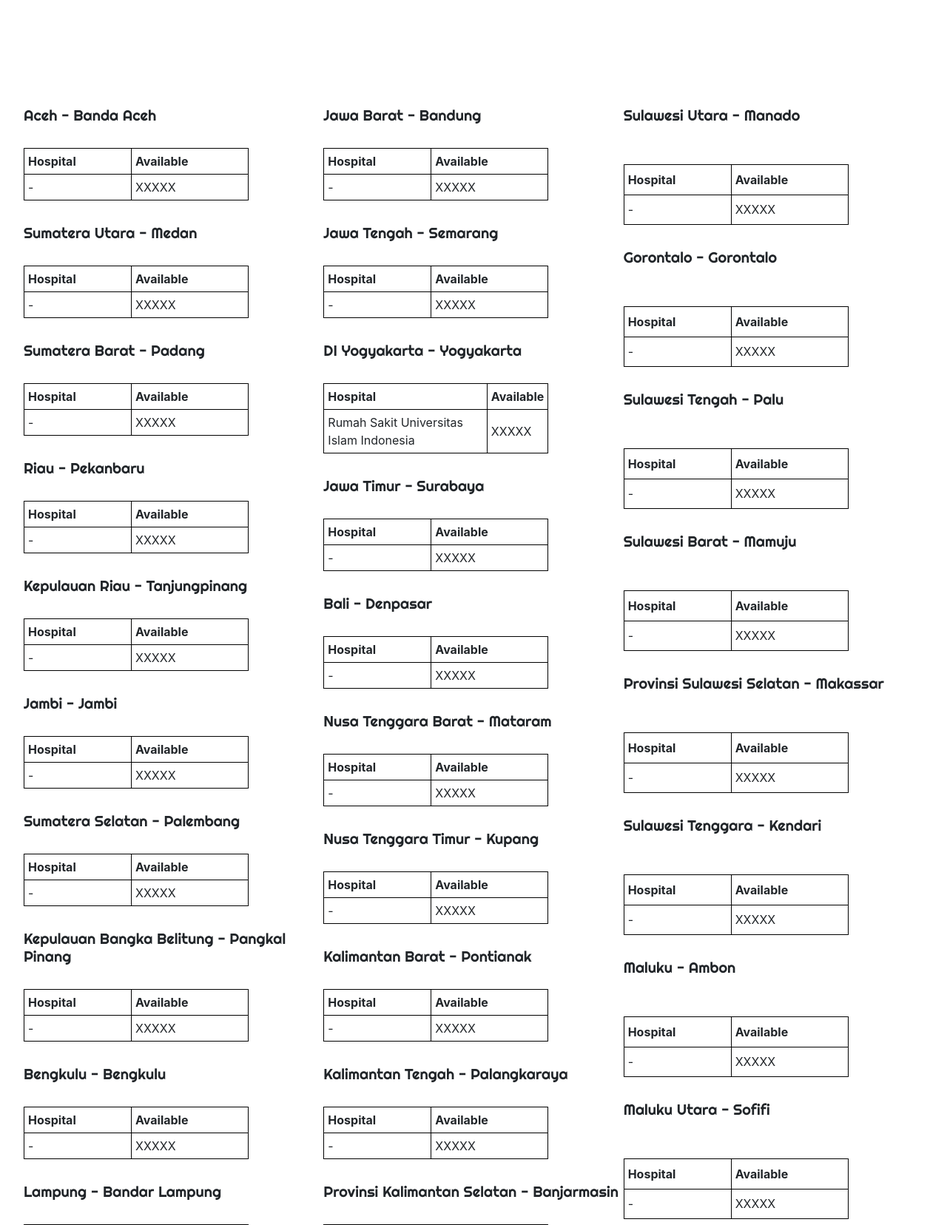
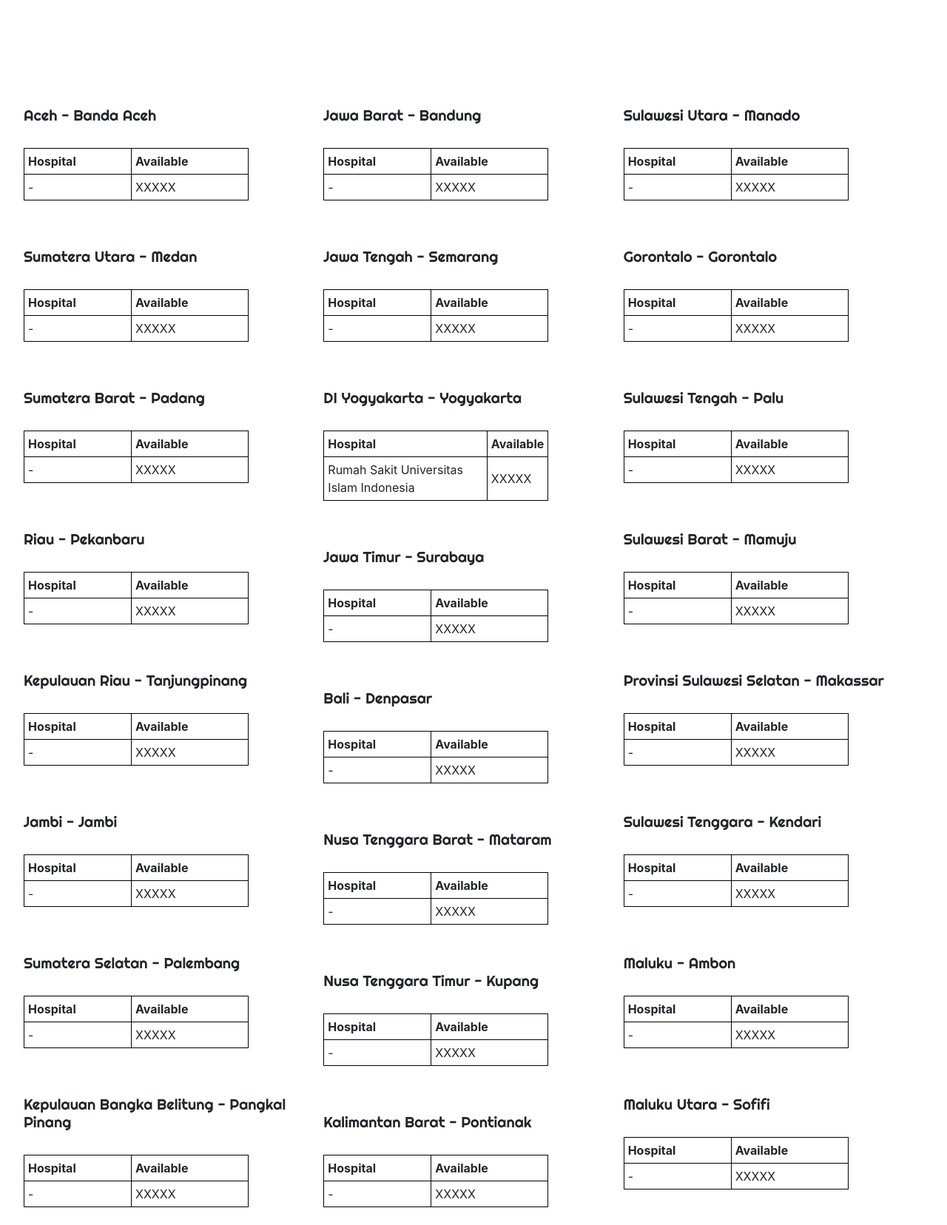
Before and after one commit to thoriqulhaq/Vaccinesia-IndoVaccinationRegistration, a PHP site: page /location.html in a window 1280 px wide; the page is wider, and only the part inside the window is pictured. Shown: the part 274-1930 px from the top of that part at 74% size. Run offline with PHP 8.4, Linux system fonts and the light colour scheme.

Commit message:
new commit

```diff
--- a/styles.css
+++ b/styles.css
@@ -91,7 +91,7 @@ a {
 
 table {
     width: 75%;
-    margin-bottom: 2em;
+    margin-bottom: 4em;
 }
 
 table, th, td {
@@ -161,7 +161,7 @@ th, td {
 .content-wrapper-location {
     display: grid;
     grid-template-columns: 1fr 1fr 1fr;
-    grid-template-rows: 120em;
+    grid-template-rows: 140em;
     grid-template-areas:
         'location-1 location-2 location-3'
     ;
@@ -195,17 +195,15 @@ th, td {
 
 .available-location-1 {
     grid-area: location-1;
-    display: grid;
+
 }
 
 .available-location-2 {
     grid-area: location-2;
-    display: grid;
 }
 
 .available-location-3 {
     grid-area: location-3;
-    display: grid;
 }
 
 .hero-word h1 {
```
